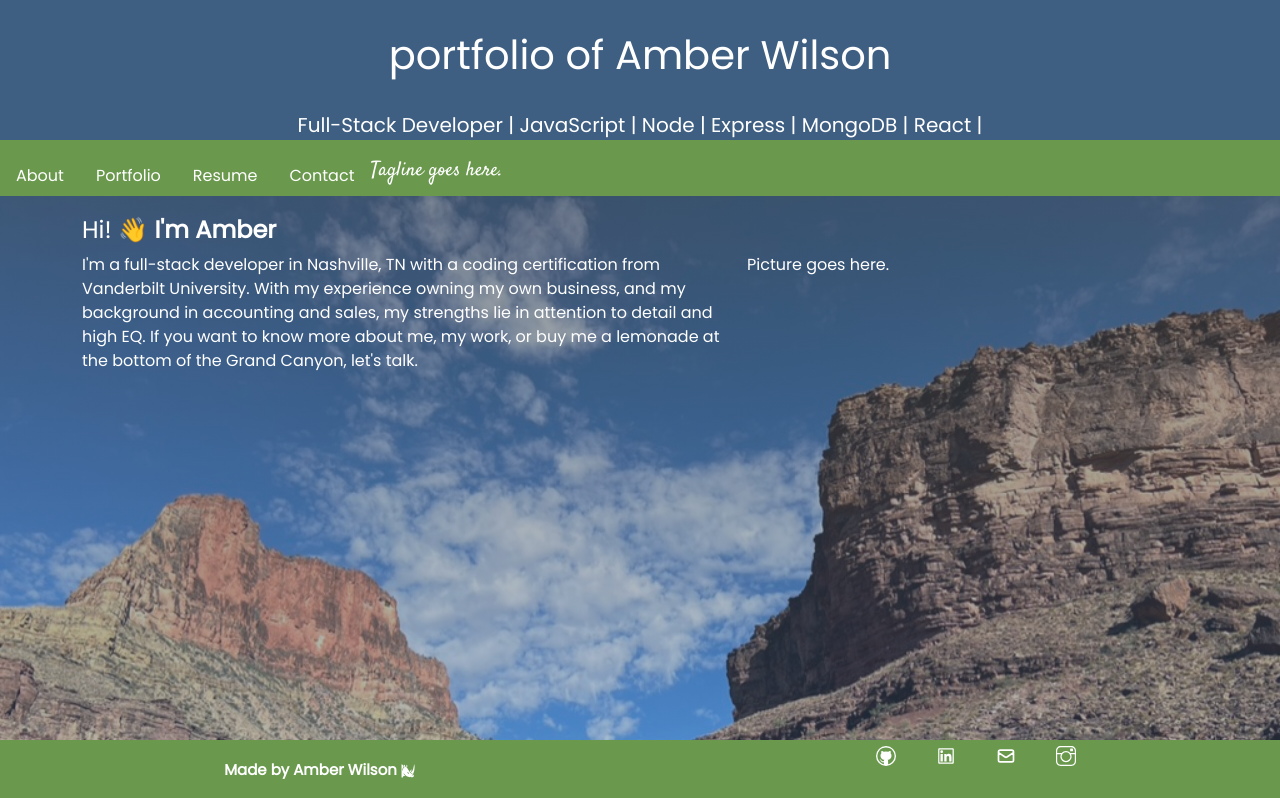
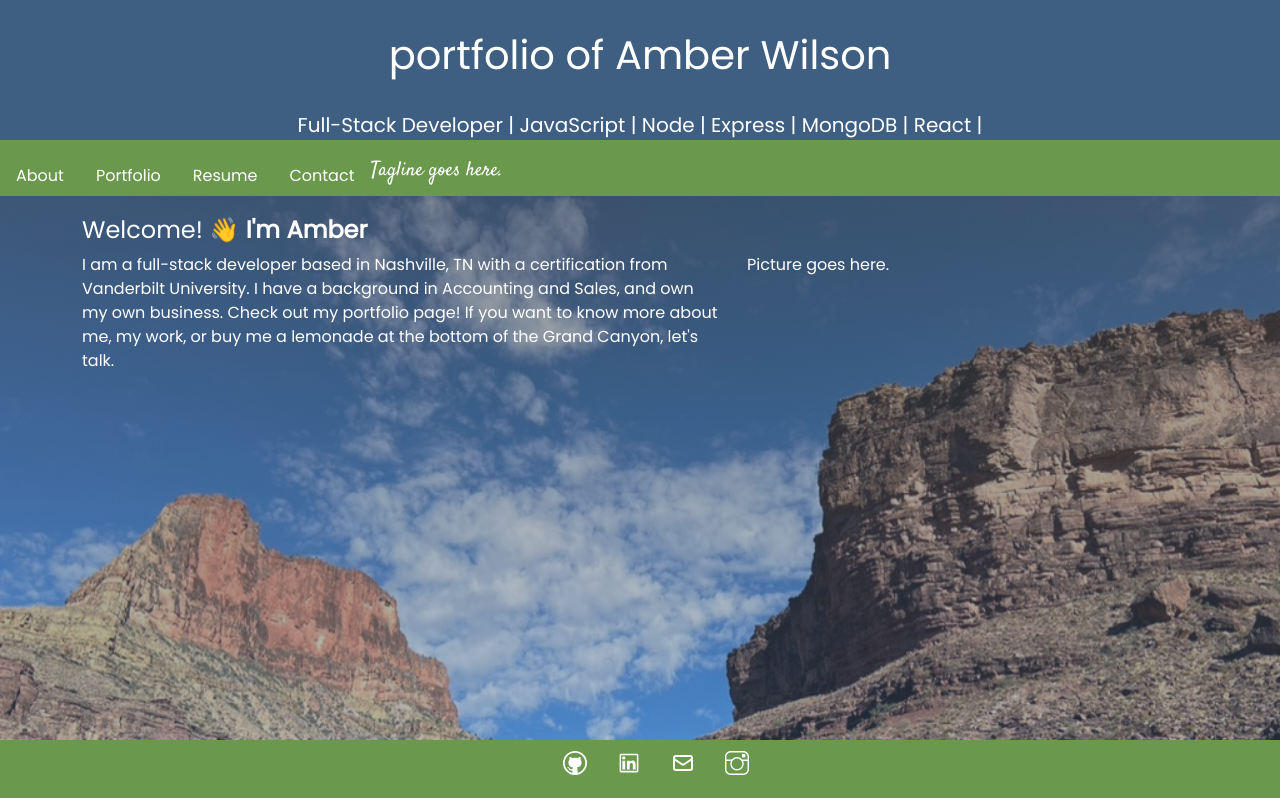
Before and after one commit to awil414/Portfolio, a React (Create React App) app: page / in a window 1280 px wide. Shown: the top 798 px of the page. Built offline with nearby package versions, Linux system fonts and the light colour scheme.

Commit message:
reworking Portfolio index.js to use react-bootstrap instead of mdb-react-ui-kit

```diff
--- a/package.json
+++ b/package.json
@@ -12,6 +12,7 @@
     "bootstrap": "^5.2.3",
     "mdb-react-ui-kit": "^5.0.0",
     "react": "^18.2.0",
+    "react-bootstrap": "^2.7.0",
     "react-dom": "^18.2.0",
     "react-icons": "^4.7.1",
     "react-scripts": "5.0.1",
--- a/src/components/Footer/index.js
+++ b/src/components/Footer/index.js
@@ -3,14 +3,14 @@ import { VscGithub } from "react-icons/vsc";
 import { AiOutlineLinkedin } from 'react-icons/ai';
 import { TfiInstagram } from 'react-icons/tfi';
 import {HiOutlineMail} from 'react-icons/hi';
-import {GiRhinocerosHorn} from 'react-icons/gi';
-import style from './style.css';
+// import {GiRhinocerosHorn} from 'react-icons/gi';
+import './style.css';
 
 function Footer() {
     return (
         <footer>
-            <h3>Made by Amber Wilson <GiRhinocerosHorn /><span className='heart' role='img' aria-labelledby='heart'></span></h3>
-            <p>
+            {/* <h3>Made by Amber Wilson <GiRhinocerosHorn /><span className='heart' role='img' aria-labelledby='heart'></span></h3> */}
+            <div class='container d-flex justify-content-center'>
                 <ul>
                     <a href='https://github.com/awil414'>
                         <li className='ftr-icon'><VscGithub /></li>
@@ -25,7 +25,7 @@ function Footer() {
                         <li className='ftr-icon'><TfiInstagram /></li>
                     </a>
                 </ul>
-            </p>
+            </div>
         </footer>
     )
 }
--- a/src/components/Footer/style.css
+++ b/src/components/Footer/style.css
@@ -1,3 +1,5 @@
+/* How do I get the icons down and both the h3 and icons centered? */
+
 footer {
     background: #6a994e;
     width: 100%;
@@ -11,19 +13,20 @@ footer {
 
 footer h3 {
     color: white;
-    font-size: 15px;
+    font-size: 17px;
     font-weight: bolder;
     margin: 0;
 }
 
-footer h3, footer p {
+footer h3, footer div {
     text-align: center;
     width: 100%;
 }
 
 footer a {
     color: white;
-    padding: 20px;
+    padding: 15px;
+    text-align: center;
 }
 
 footer a:hover {
@@ -33,6 +36,6 @@ footer a:hover {
 .ftr-icon {
     list-style: none;
     cursor: pointer;
-    font-size: 20px;
+    font-size: 24px;
     display: inline-block;
 }
--- a/src/components/Navbar/index.js
+++ b/src/components/Navbar/index.js
@@ -1,5 +1,5 @@
 import React, { useState } from 'react';
-import style from './style.css';
+import './style.css';
 
 function Navbar({ currentPage, setCurrentPage }) {
   return (
--- a/src/pages/About/index.js
+++ b/src/pages/About/index.js
@@ -15,15 +15,15 @@ export default function About() {
         <div
         className='bg-img' style= {{backgroundImage: `url(${BgImage})`}}
     >       <MDBContainer className='about-container'>
-                <h4>Hi! {''} <span className='wave' role='img' aria-labelledby='wave'>
+                <h4>Welcome! {''} <span className='wave' role='img' aria-labelledby='wave'>
                 👋</span><strong className='name'> I'm Amber </strong></h4>
                 {/* <h4 className="h4-text-center">Successfully navigating both is what makes me unique. </h4> */}
                 {/* <p className="skills-center"> Full-Stack Developer | JavaScript | Node | Express | MongoDB | React |</p> */}
                 <MDBRow>
                     <MDBCol md='7' className='about-text'>
                         <p>
-                            I'm a full-stack developer in Nashville, TN with a coding certification from Vanderbilt University.
-                            With my experience owning my own business, and my background in accounting and sales, my strengths lie in attention to detail and high EQ.
+                            I am a full-stack developer based in Nashville, TN with a certification from Vanderbilt University.
+                            I have a background in Accounting and Sales, and own my own business. Check out my portfolio page!
                             If you want to know more about me, my work, or buy me a lemonade at the bottom of the Grand
                             Canyon, let's talk.
                         </p>
--- a/src/pages/Portfolio/index.js
+++ b/src/pages/Portfolio/index.js
@@ -1,22 +1,18 @@
 import React from 'react';
 import Project from '../../components/Project.js';
 import goalE from '../../images/Projects/goalE.png';
-import {
-    MDBContainer,
-    MDBRow,
-    MDBCol
-  } from 'mdb-react-ui-kit';
+import { Container, Row, Col } from 'react-bootstrap';
+
 
 function Portfolio() {
     return (
-        <MDBContainer fluid className='portfolio-page'>
-            {/* portfolio
-            <Project title={'Project1'} description={'hello'} />
-            <Project title={'Project2'} description={'hello'} /> */}
-            <h1 className='portfolio-header'>My Work</h1>
-            <p>Check out my latest projects.</p>
-            <MDBRow style={{ justifyContent: 'center', paddingBottom: '10px' }}>
-                <MDBCol md={6} className='project-card'>
+        <Container fluid className='portfolio-page'>
+            <Container>
+                <h2 className='portfolio-header'>
+                    Works
+                </h2>
+                <Row style={{ justifyContent: 'center', paddingBottom: '10px' }}>
+                    <Col md={6} className='project-card'>
                     <Project
                         imgPath={goalE}
                         title='Goal-E'
@@ -24,12 +20,82 @@ function Portfolio() {
                         ghLink=''
                         demoLink=''
                     />
-                </MDBCol>
-
-            </MDBRow>
-
-        </MDBContainer>
+                    </Col>
+                    <Col md={6} className='project-card'>
+                    <Project
+                        imgPath={goalE}
+                        title='Goal-E'
+                        description='App to set, update, and keep or delete personal goals.'
+                        ghLink=''
+                        demoLink=''
+                    />
+                    </Col>
+                </Row>
+                <Row style={{ justifyContent: 'center', paddingBottom: '10px' }}>
+                    <Col md={6} className='project-card'>
+                    <Project
+                        imgPath={goalE}
+                        title='Goal-E'
+                        description='App to set, update, and keep or delete personal goals.'
+                        ghLink=''
+                        demoLink=''
+                    />
+                    </Col>
+                    <Col md={6} className='project-card'>
+                    <Project
+                        imgPath={goalE}
+                        title='Goal-E'
+                        description='App to set, update, and keep or delete personal goals.'
+                        ghLink=''
+                        demoLink=''
+                    />
+                    </Col>
+                </Row>
+                <Row style={{ justifyContent: 'center', paddingBottom: '10px' }}>
+                    <Col md={6} className='project-card'>
+                    <Project
+                        imgPath={goalE}
+                        title='Goal-E'
+                        description='App to set, update, and keep or delete personal goals.'
+                        ghLink=''
+                        demoLink=''
+                    />
+                    </Col>
+                    <Col md={6} className='project-card'>
+                    <Project
+                        imgPath={goalE}
+                        title='Goal-E'
+                        description='App to set, update, and keep or delete personal goals.'
+                        ghLink=''
+                        demoLink=''
+                    />
+                    </Col>
+                </Row>
+            </Container>
+        </Container>
     );
 }
 
 export default Portfolio;
+
+// Old code
+// {/* <MDBContainer fluid className='portfolio-page'>
+//             {/* portfolio
+//             <Project title={'Project1'} description={'hello'} />
+//             <Project title={'Project2'} description={'hello'} /> */}
+//             <h1 className='portfolio-header'>My Work</h1>
+//             <p>Check out my latest projects.</p>
+//             <MDBRow style={{ justifyContent: 'center', paddingBottom: '10px' }}>
+//                 <MDBCol md={6} className='project-card'>
+//                     <Project
+//                         imgPath={goalE}
+//                         title='Goal-E'
+//                         description='App to set, update, and keep or delete personal goals.'
+//                         ghLink=''
+//                         demoLink=''
+//                     />
+//                 </MDBCol>
+
+//             </MDBRow>
+
+//         </MDBContainer> */}
```
Also changed, not shown: src/components/Navbar/style.css (+2 -105 lines), src/components/Project.js (+4 -4 lines), 1 other file (tests, documents, lock files or other folders).
